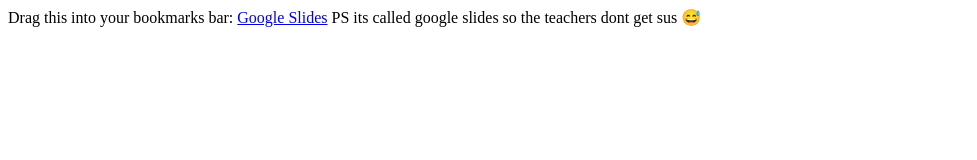
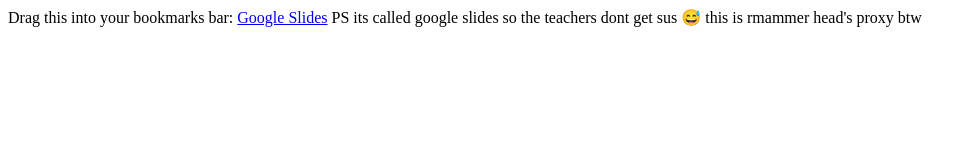
Before and after one commit to lazerkatsweirdstuff/Unblockmarklet, a plain HTML site: page index.html in a window 1280 px wide. Shown: the whole page, without its empty margins (0-977 px from the left). Drawn offline with Linux system fonts and the light colour scheme.

Commit message:
Update index.html

```diff
--- a/index.html
+++ b/index.html
@@ -16,5 +16,6 @@
             .catch(error => alert('Error loading content: ' + error));
     })();">Google Slides</a>
     <a>PS its called google slides so the teachers dont get sus 😅</a>
+    <a>this is rmammer head's proxy btw</a>
 </body>
 </html>
```
